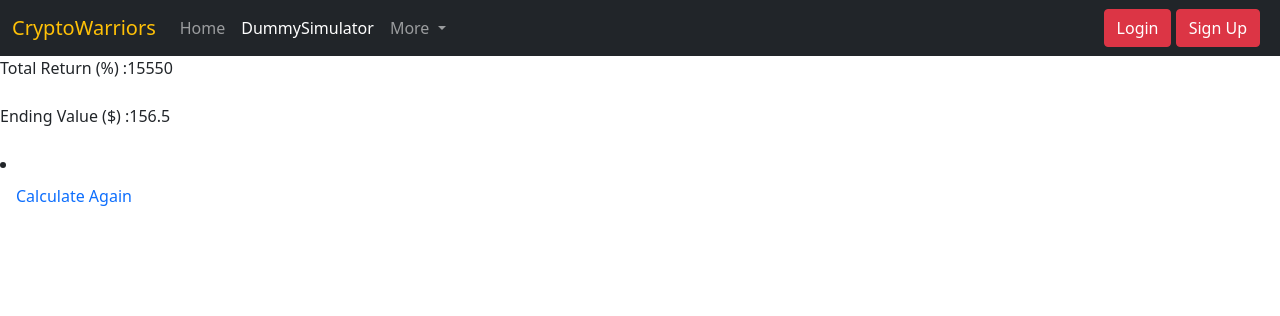
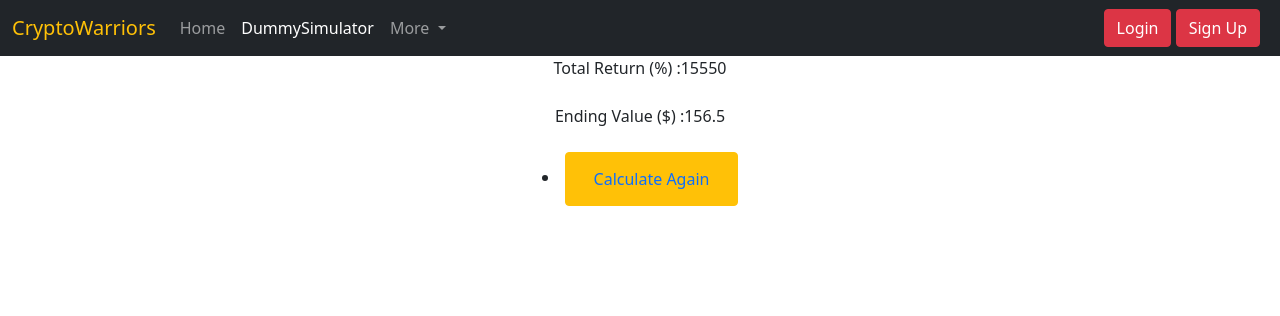
Before and after one commit to sudhanshu1221/teamwebwarriors, a Django app: page /simulator/output/ in a window 1280 px wide. Shown: the top 316 px of the page. Run offline with Django 3.2, Linux system fonts and the light colour scheme.

Commit message:
commited in output.html

```diff
--- a/simulator/templates/simulator/output.html
+++ b/simulator/templates/simulator/output.html
@@ -159,7 +159,7 @@
 </div>
 
 
-
+<div class="text-center">
 
 
         <label for="TOTRETURN">Total Return (%) : </label>{{ return }}<br><br>
@@ -167,9 +167,10 @@
         <label for="ending_amount">Ending Value ($) : </label>{{ answer }} <br><br>
 
 <li class="nav-item">
-                    <a class="nav-link" href="/simulator">Calculate Again</a>
+      <button type="button" class="btn btn-warning">
+          <a class="nav-link" href="/simulator">Calculate Again</a></button>
                 </li>
-
+    </div>
 
 <!-- Optional JavaScript; choose one of the two! -->
 
```
